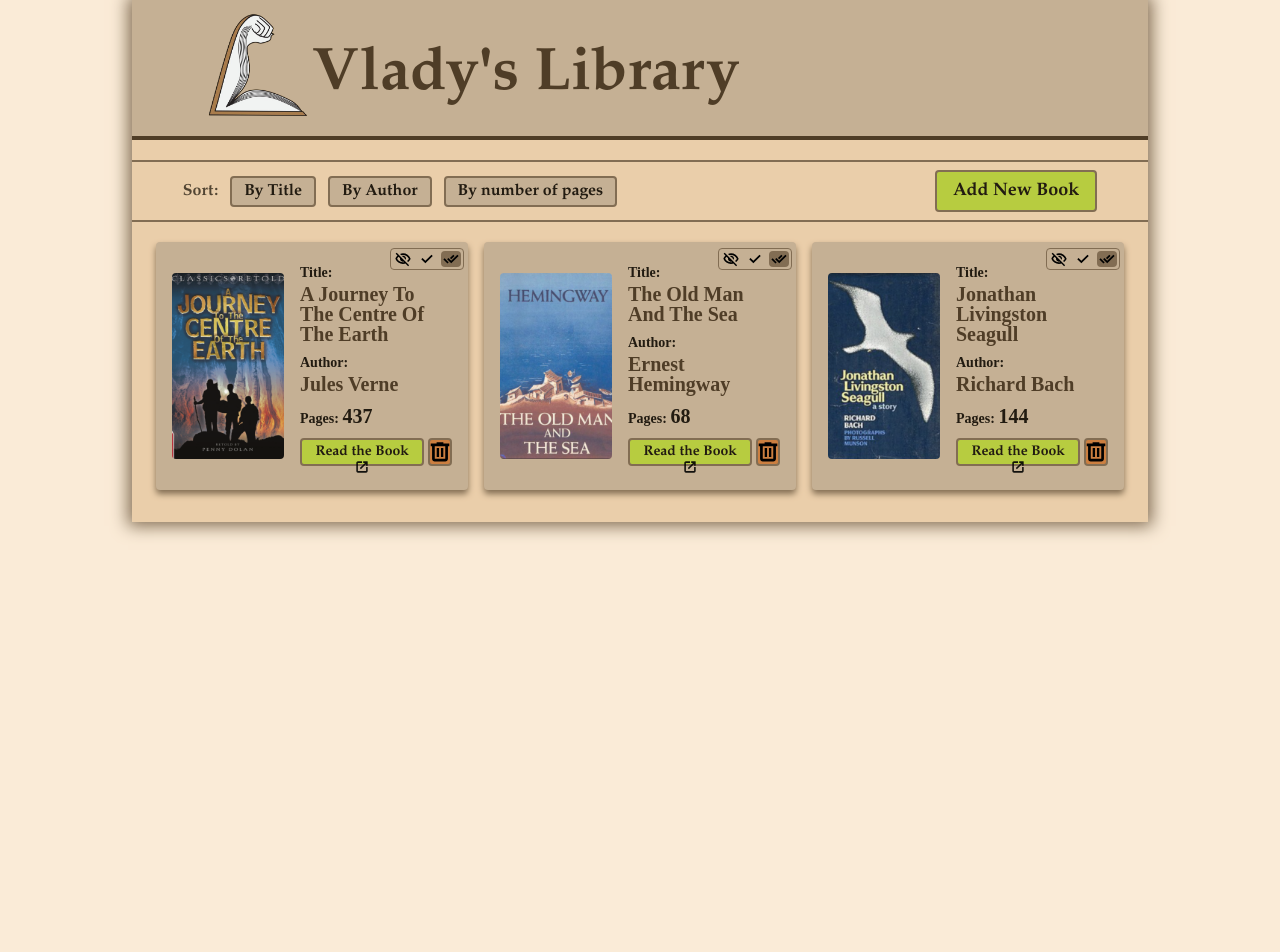
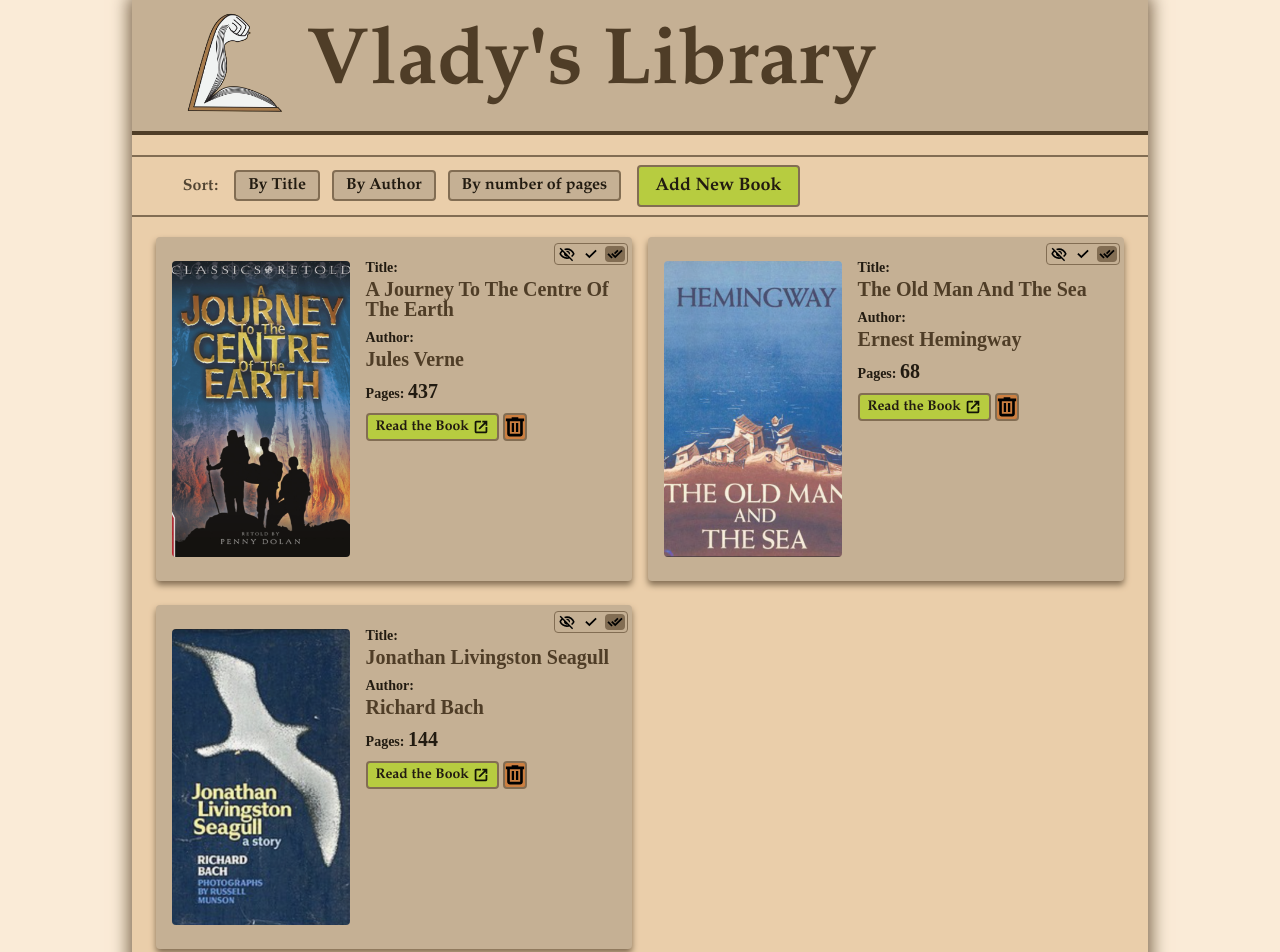
Before and after one commit to vlad-gby/library, a plain HTML site: page index.html in a window 1280 px wide. Shown: the top 952 px of the page. Before the commit the page ends 800 px from the top, so only its background shows below. Drawn offline with Linux system fonts and the light colour scheme.

Commit message:
Make more mobile-friendly and responsive

```diff
--- a/index.html
+++ b/index.html
@@ -60,15 +60,15 @@
       </div>
     </header>
     <div class="controls">
+      <h2>Sort:</h2>
       <div class="sort">
-        <h2>Sort:</h2>
         <button id="by-title">By Title</button>
         <button id="by-author">By Author</button>
         <button id="by-pages">By number of pages</button>
       </div>
       <button class="new-book">Add New Book</button>
     </div>
-    <!-- MAKE A HOVER OVER CARD AND ABILITY TO EDIT THE BOOK -->
+
     <div class="cards">
       <div class="card card-template">
         <img src="img/book-covers/place-holder.png" alt="Book's cover">
--- a/script.js
+++ b/script.js
@@ -48,7 +48,7 @@ const dialog = document.querySelector('.big-form');
 const overlay = document.querySelector('.overlay');
 
 function closeDialog(){
-  dialog.style.transform = 'translate(100%, -50%)';
+  dialog.style.transform = 'translate(120%, -50%)';
   overlay.classList.add('hidden');
 
 }
--- a/style.css
+++ b/style.css
@@ -39,51 +39,50 @@ button{
 }
 
 header{
-  min-height: 100px;
   background-color: var(--clr-bg-accent);
   border-bottom: 4px solid var(--clr-text-head);
   font-family: var(--font-display);
 }
 .logo{
   display: flex;
-  align-items: flex-end;
+  align-items: center;
 }
 .logo img{
-  width: 150px;
+  width: calc(10vw + 16px);
   cursor: pointer;
-  margin-left: 50px;
+  margin-left: 3%;
 }
 .logo h1{
-  font-size: 60px;
+  font-size: calc(5vw + 16px);
   font-weight: 600;
-  transform: translate(-20px, -30px);
   cursor: pointer;
 }
 
 .controls{
   display: flex;
   align-items: center;
-  justify-content: space-between;
   gap: 16px;
+  flex-wrap: wrap;
 
   border-top: 2px solid var(--clr-border);
   border-bottom: 2px solid var(--clr-border);
   padding: 8px 5%;
 }
+.controls h2{
+  font-weight: 600;
+  font-family: var(--font-body);
+  color: var(--clr-text-secondary);
+}
 .sort{
   display: flex;
   align-items: center;
   gap: 12px;
-}
-.sort h2{
-  font-weight: 600;
-  font-family: var(--font-body);
-  color: var(--clr-text-secondary);
+  flex-wrap: wrap;
 }
 .controls button{
   display: flex;
   align-items: center;
-  gap: 6px;
+  gap: 4px;
 
   background-color: var(--clr-bg-accent);
   padding: 4px 12px;
@@ -113,8 +112,8 @@ header{
 .sort button.only-by::after{
   content: '';
   display: block;
-  width: 20px;
-  height: 20px;
+  width: 16px;
+  height: 16px;
   background-image: url(img/expand.svg);
   background-size: cover;
 }
@@ -126,7 +125,7 @@ header{
 
 .cards{
   display: grid;
-  grid-template-columns: repeat(auto-fill, minmax(300px, 1fr));
+  grid-template-columns: repeat(auto-fill, minmax(320px, 1fr));
   gap: 24px 16px;
   padding: 0 24px;
 }
@@ -178,6 +177,9 @@ header{
   height: 28px;
 }
 .hyperlink{
+  display: flex;
+  gap: 4px;
+
   color: var(--clr-text);
   background-color: var(--clr-green);
   border-radius: 4px;
@@ -189,9 +191,8 @@ header{
   font-size: 14px;
 }
 .hyperlink img{
-  display: inline;
-  width: 12px;
-  transform: scale(1.2);
+  width: 16px;
+  position: relative;
 }
 .remove{
   align-self: stretch;
@@ -264,16 +265,12 @@ header{
   z-index: 2;
   top: 50%;
   left: 50%;
-  transform: translate(100%, -50%);
+  transform: translate(120%, -50%);
   transition: transform 0.3s ease-in-out;
   overflow-x: hidden;
 }
 .hidden{
   display: none;
-}
-.blurry{
-  overflow-y: hidden;
-  filter: blur(5px) brightness(.5);
 }
 .overlay{
   position: fixed;
```
